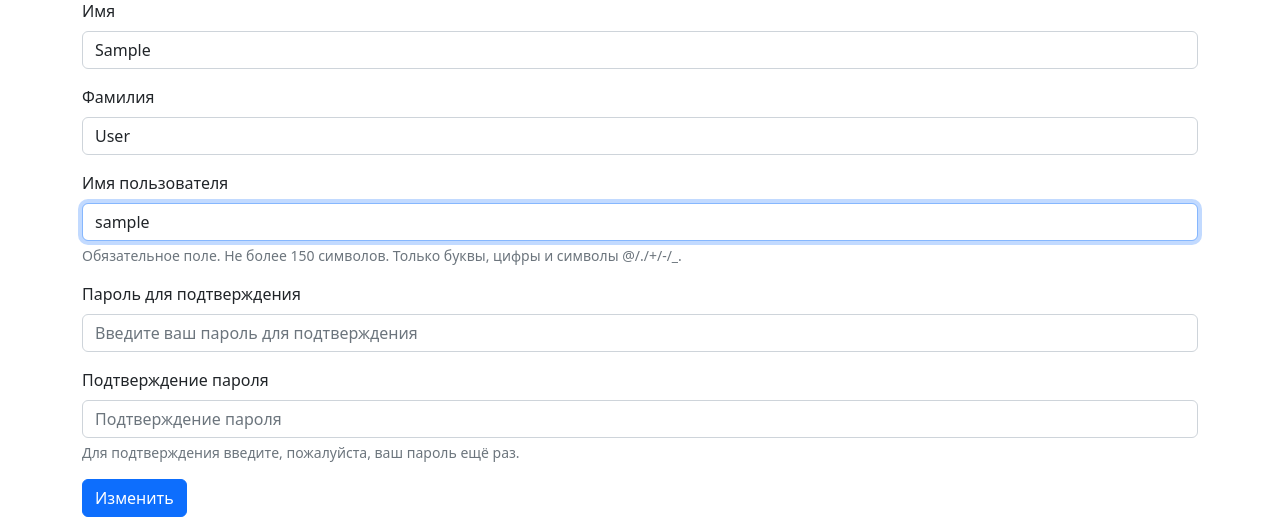
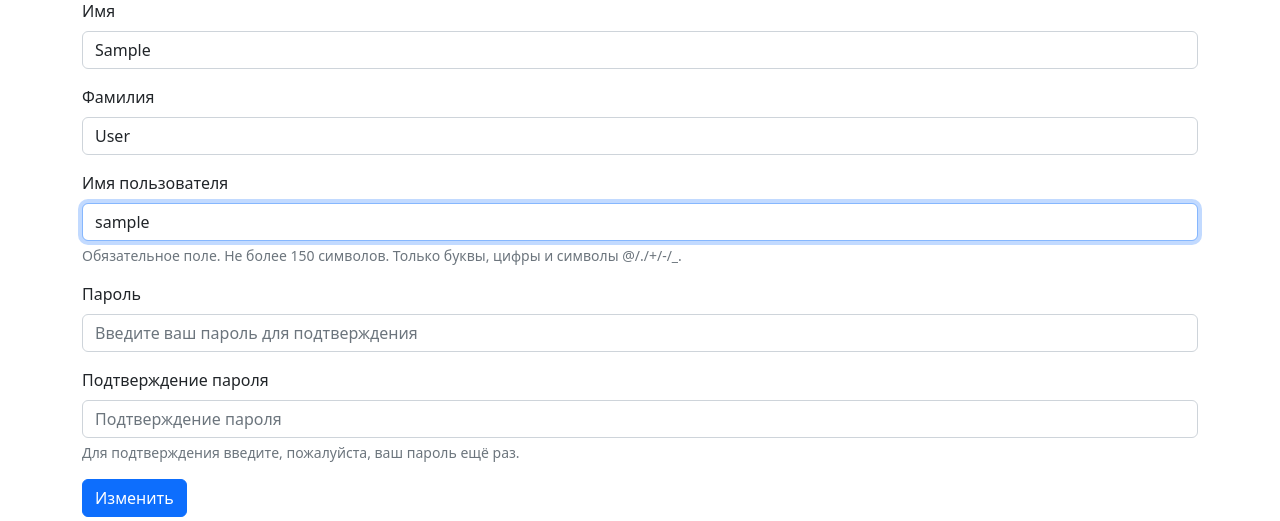
Before and after one commit to un-f0rgiven/python-project-52, a Django app: page /users/1/update/ in a window 1280 px wide. Shown: the part 155-676 px from the top of the page. Run offline with Django 5.2, Linux system fonts and the light colour scheme; the visitor is signed in with stand-in values (Sample User, id 1); data comes from the database, SQL or seed files in the repository.

Commit message:
update file

```diff
--- a/users/templates/users/user_update.html
+++ b/users/templates/users/user_update.html
@@ -30,7 +30,7 @@
   </div>
 
   <div class="mb-3">
-      <label class="form-label" for="id_password1">Пароль для подтверждения</label>
+      <label class="form-label" for="id_password1">Пароль</label>
       <input type="password" name="password" autocomplete="off" class="form-control" placeholder="Введите ваш пароль для подтверждения" required id="id_password1">
   </div>
 
```
